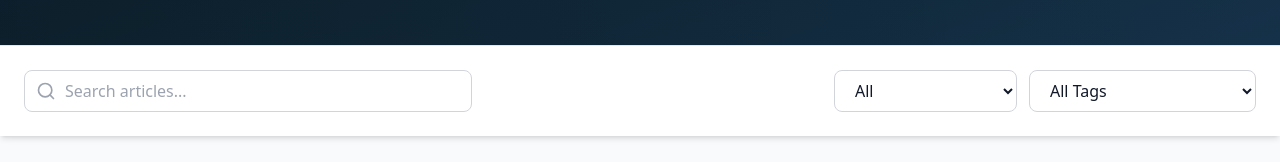
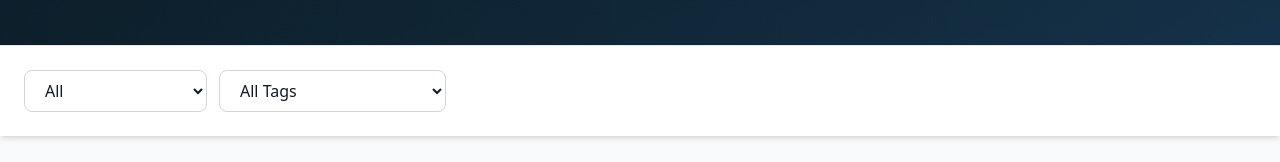
Before and after one commit to saaddev02-hue/new, a React (Vite) app: page /blogs in a window 1280 px wide. Shown: the part 491-653 px from the top of the page. Built offline with nearby package versions, Linux system fonts and the light colour scheme.

Commit message:
correct content

```diff
--- a/src/pages/Blogs.tsx
+++ b/src/pages/Blogs.tsx
@@ -291,17 +291,7 @@ const Blogs: React.FC = () => {
         <div className="bg-white dark:bg-gray-800 shadow-md sticky top-16 z-40 border-t border-gray-200 dark:border-gray-700">
           <div className="container mx-auto px-6 py-6">
             <div className="flex flex-col lg:flex-row gap-4 items-center justify-between">
-              {/* Search */}
-              <div className="relative flex-1 max-w-md">
-                <Search className="absolute left-3 top-1/2 transform -translate-y-1/2 text-gray-400 w-5 h-5" />
-                <input
-                  type="text"
-                  placeholder="Search articles..."
-                  value={searchQuery}
-                  onChange={(e) => setSearchQuery(e.target.value)}
-                  className="w-full pl-10 pr-4 py-2 border border-gray-300 dark:border-gray-600 rounded-lg focus:ring-2 focus:ring-navy-500 dark:focus:ring-yellow-500 focus:border-transparent bg-white dark:bg-gray-700 text-gray-900 dark:text-white"
-                />
-              </div>
+
 
               {/* Filters */}
               <div className="flex flex-wrap gap-3 items-center">
```
